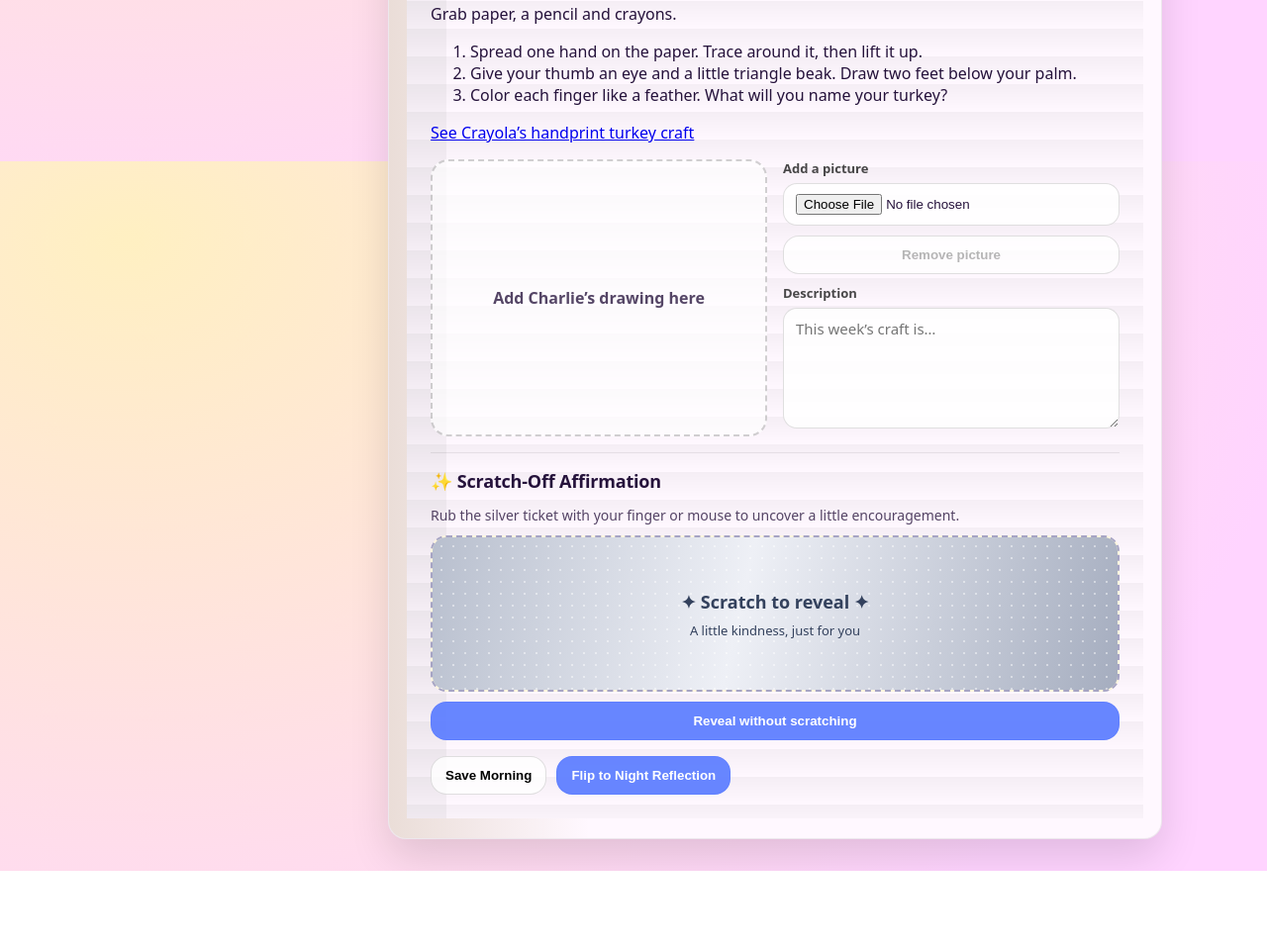
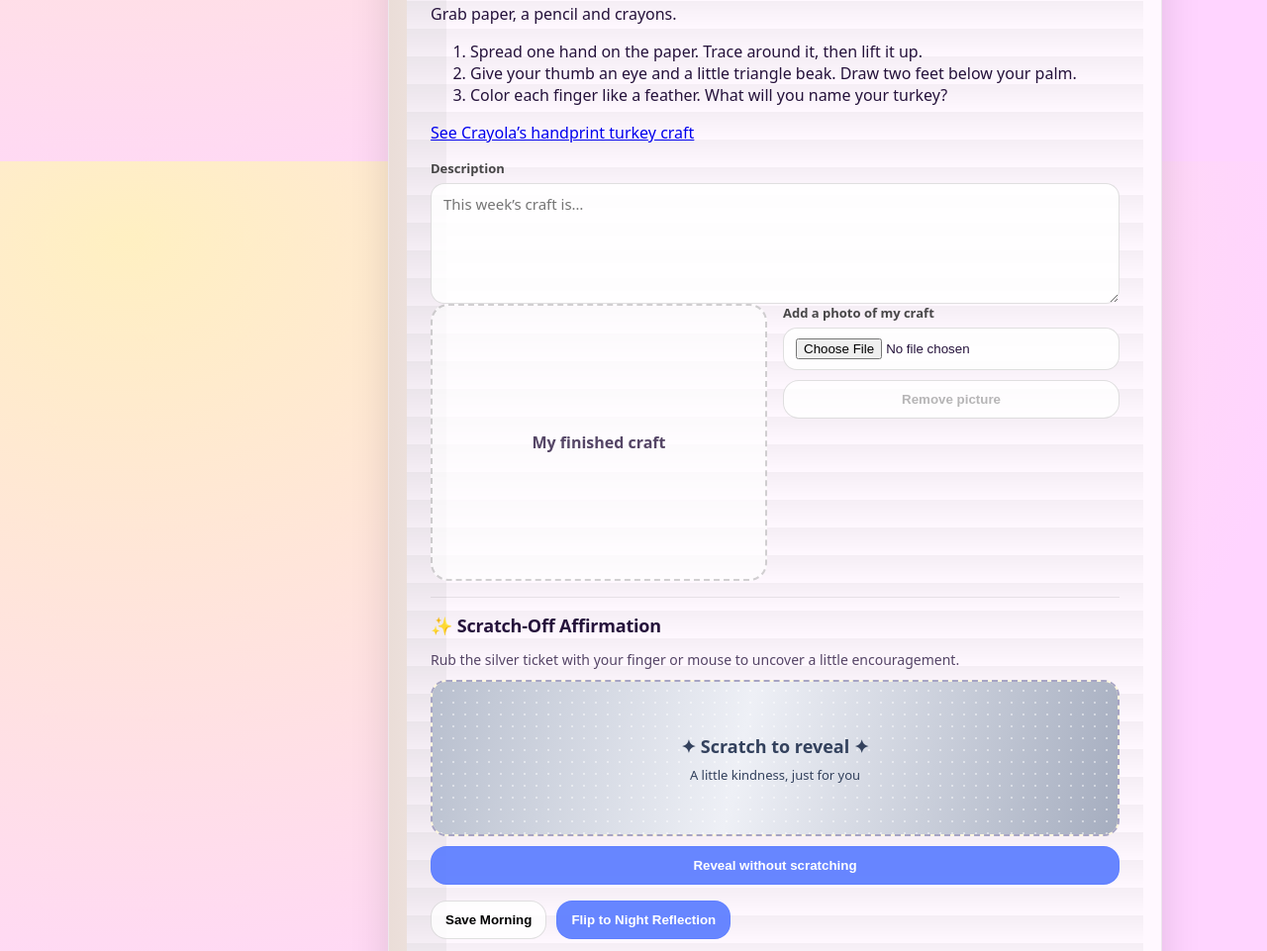
Before and after one commit to Kgately06/charlie-journal, a plain HTML site: page index.html in a window 1280 px wide. Shown: the part 1437-2398 px from the top of the page at 99% size. Before the commit the page ends 2317 px from the top, so only its background shows below. Drawn offline with Linux system fonts and the light colour scheme.

Commit message:
Place finished craft photo below the writing prompt

```diff
--- a/index.html
+++ b/index.html
@@ -214,24 +214,25 @@
                   </ol>
                   <p><a href="https://www.youtube.com/watch?v=ItPFaK6po5w" target="_blank" rel="noopener noreferrer">Make a thank-you card with Khan Academy Kids</a></p>
                 </section>
+                <label class="field craftDesc">
+                  <span class="labelText" id="craftWritingLabel">Description</span>
+                  <textarea id="craftDescription" rows="5" placeholder="This week’s craft is…"></textarea>
+                </label>
                 <div class="craftRow">
                   <div class="craftFrame" aria-label="Craft image">
                     <img id="craftOfWeekImage" class="craftOfWeekImage" alt="" />
-                    <img id="craftImagePreview" class="craftImage" alt="Craft drawing preview" />
-                    <div id="craftHint" class="craftHint">Add Charlie’s drawing here</div>
+                    <img id="craftImagePreview" class="craftImage" alt="My finished craft" />
+                    <div id="craftHint" class="craftHint">My finished craft</div>
                   </div>
                   <div class="craftControls">
                     <label class="fileLabel">
-                      <span class="fileLabelText">Add a picture</span>
+                      <span class="fileLabelText">Add a photo of my craft</span>
                       <input id="craftImageInput" class="fileInput" type="file" accept="image/*" />
                     </label>
                     <button id="removeCraftImageBtn" class="secondaryBtn" type="button" disabled>
                       Remove picture
                     </button>
-                    <label class="field craftDesc">
-                      <span class="labelText" id="craftWritingLabel">Description</span>
-                      <textarea id="craftDescription" rows="5" placeholder="This week’s craft is…"></textarea>
-                    </label>
+
                   </div>
                 </div>
 
```
